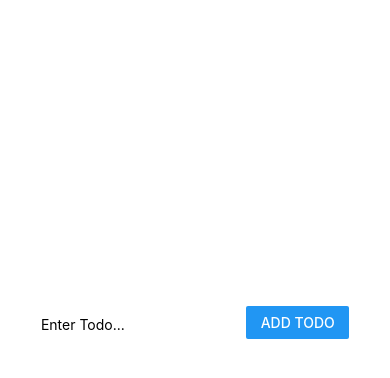
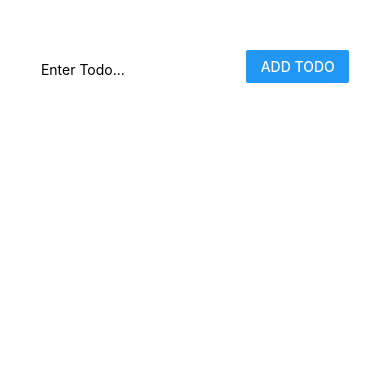
Before and after one commit to beesheer/ReactNativeReduxTodoList, a React Native app: screen / in a window 390 px wide. Shown: the top 378 px of the page. Built offline with nearby package versions, Linux system fonts and the light colour scheme.

Commit message:
Layout fixes.

```diff
--- a/App.js
+++ b/App.js
@@ -28,7 +28,10 @@ export default class App extends React.Component {
 const styles = StyleSheet.create({
   container: {
     flex: 1,
-    padding: 10,
+    paddingTop: 50,
+    paddingBottom: 20,
+    paddingLeft: 10,
+    paddingRight: 10,
     backgroundColor: '#fff',
     alignItems: 'center',
     justifyContent: 'center',
--- a/components/TodoList.js
+++ b/components/TodoList.js
@@ -6,7 +6,7 @@ class TodoList extends React.Component {
   render() {
     return (
       <FlatList
-        style = {{maxHeight: 200, width: '100%', paddingTop: 5}}
+        style = {{width: '100%', paddingTop: 10}}
         data = {this.props.todos}
         renderItem = {({item}) => {
           return (
```
